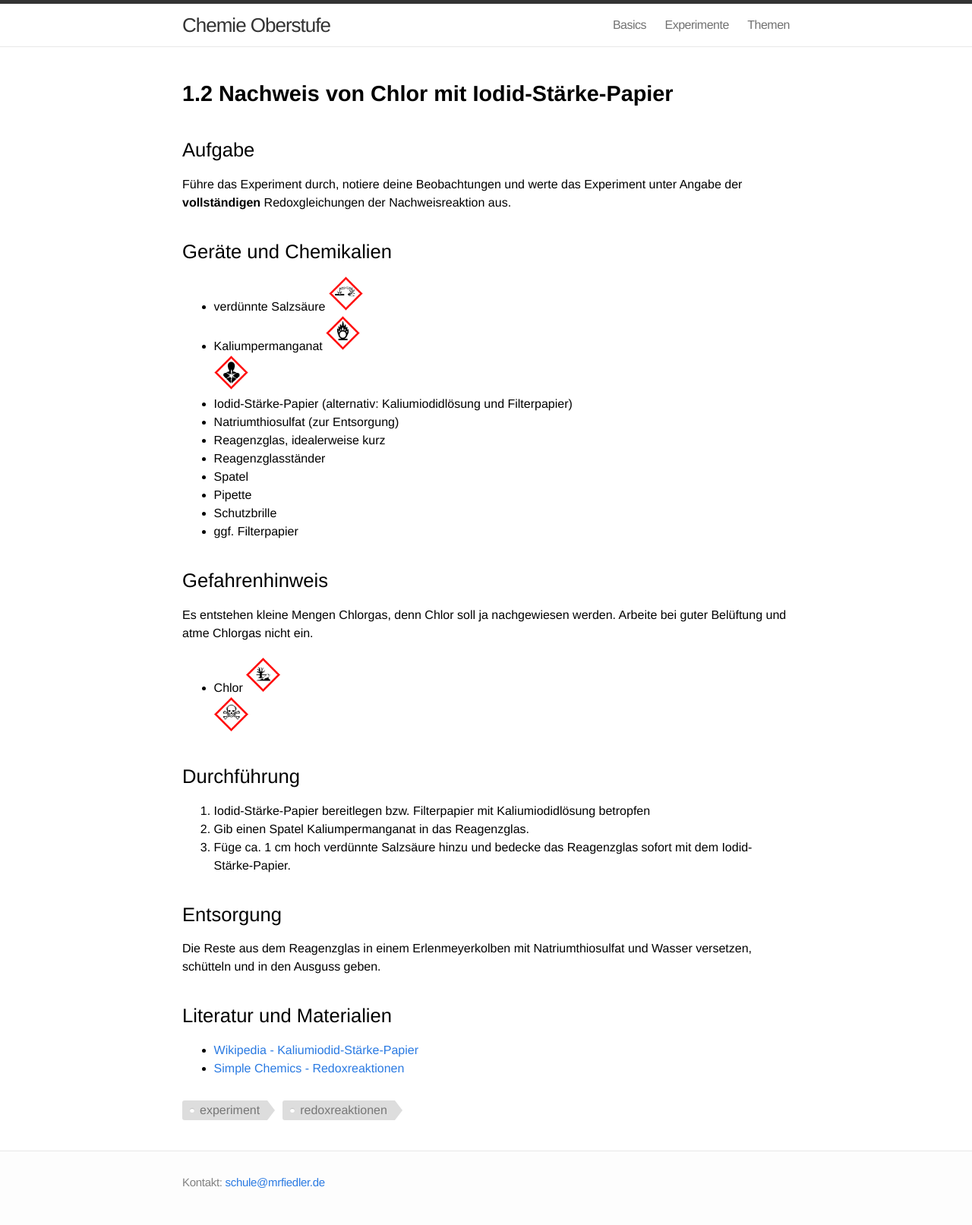
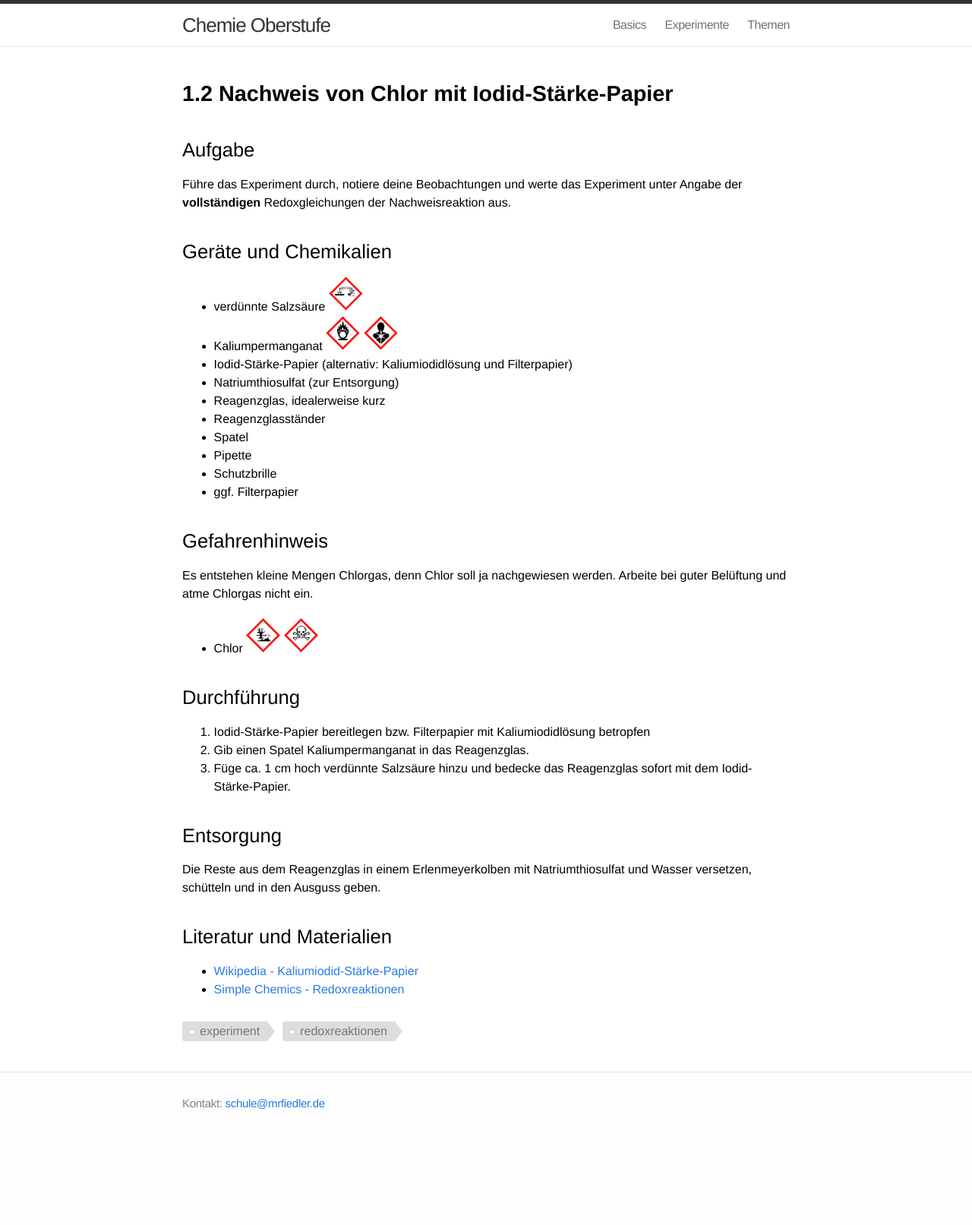
Before and after one commit to chemie-oberstufe/chemie-oberstufe.github.io, a Jekyll site: the page built from experimente/nachweis_von_chlor.md, in a window 1280 px wide. Shown: the whole page at 76% size. Built offline with Jekyll 4.4.1, drawn with Linux system fonts in a browser that asks for light colours; after the commit the page ends 1509 px from its top, so only the background shows below that.

Commit message:
Fix: GHS-Symbole in <figure>-Element einbinden, dass als inline-Element angezeigt wird
Verhindert, dass <img> automatisch in <p>-Element gepackt werden.

```diff
--- a/_includes/ghs
+++ b/_includes/ghs
@@ -1,3 +1,3 @@
 {% if include.name %}
-	<img src="/images/ghs/ghs_{{ include.name }}.png" alt="{{ include.name }}" width="45px" />
+	<figure><img src="/images/ghs/ghs_{{ include.name }}.png" alt="{{ include.name }}" width="45px" /></figure>
 {% endif %}
--- /dev/null
+++ b/css/figure.css
@@ -0,0 +1,6 @@
+/* <figure> */
+/* ------------------------------------------------------------- */
+
+figure {
+	display: inline;
+}
--- a/css/main.css
+++ b/css/main.css
@@ -2,6 +2,7 @@
 /* ---------------------------------------------------------*/
 /* separate new styles to reduce CSS more easily in the future */
 @import 'tags.css';
+@import 'figure.css';
 
 /* Base */
 /* ----------------------------------------------------------*/
```
